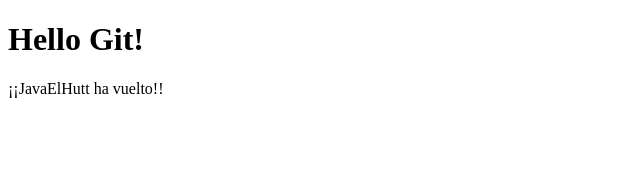
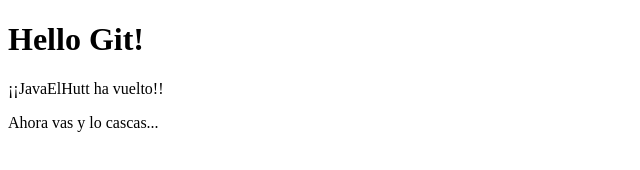
Before and after one commit to JavaElHutt/git-youtube-bluuweb, a plain HTML site: page index.html in a window 1280 px wide. Shown: the whole page, without its empty margins (0-640 px from the left). Drawn offline with Linux system fonts and the light colour scheme.

Commit message:
Update index.html
Probando fetch

```diff
--- a/index.html
+++ b/index.html
@@ -9,6 +9,7 @@
 <body>
     <h1>Hello Git!</h1>
     <p>¡¡JavaElHutt ha vuelto!!</p>
+    <p>Ahora vas y lo cascas...</p>
 
 </body>
 </html>
```
